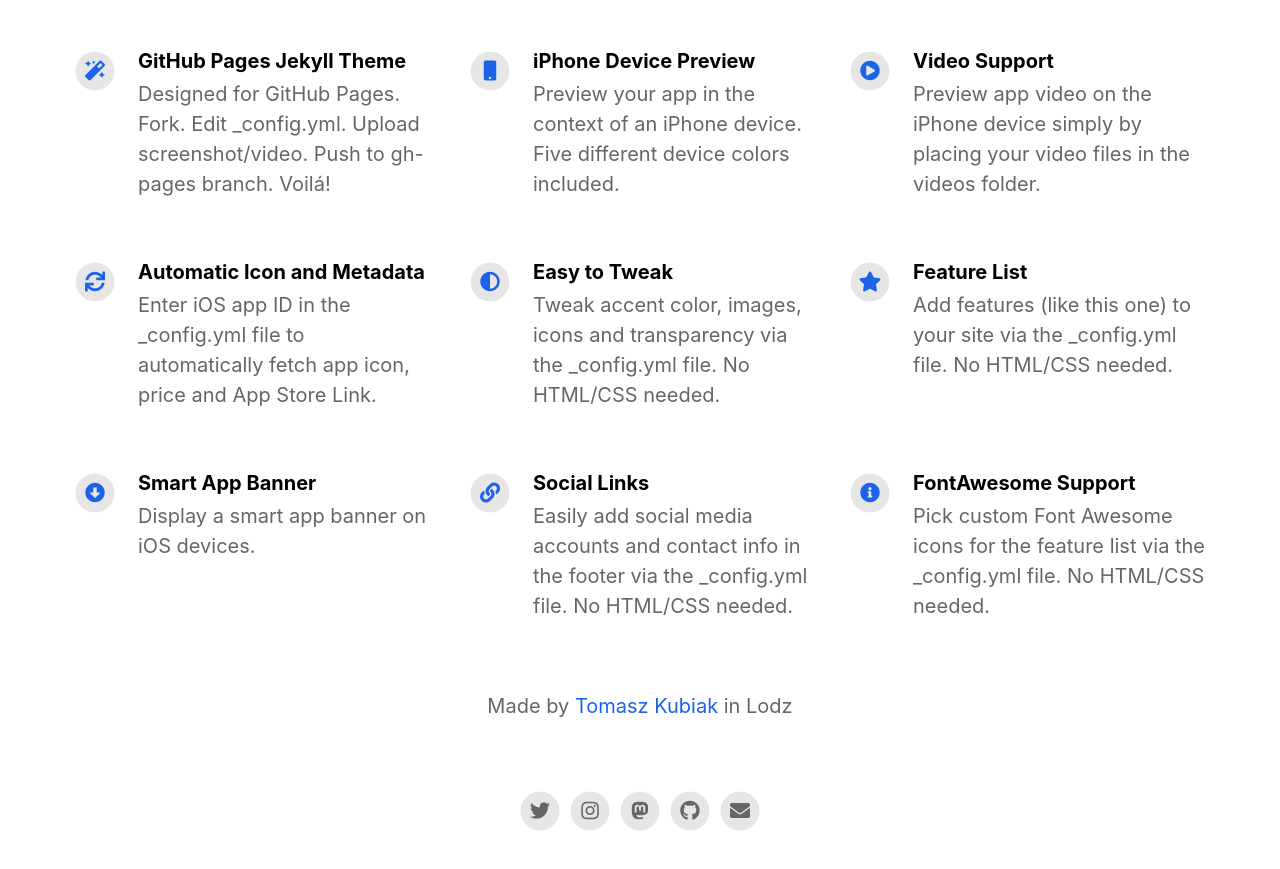
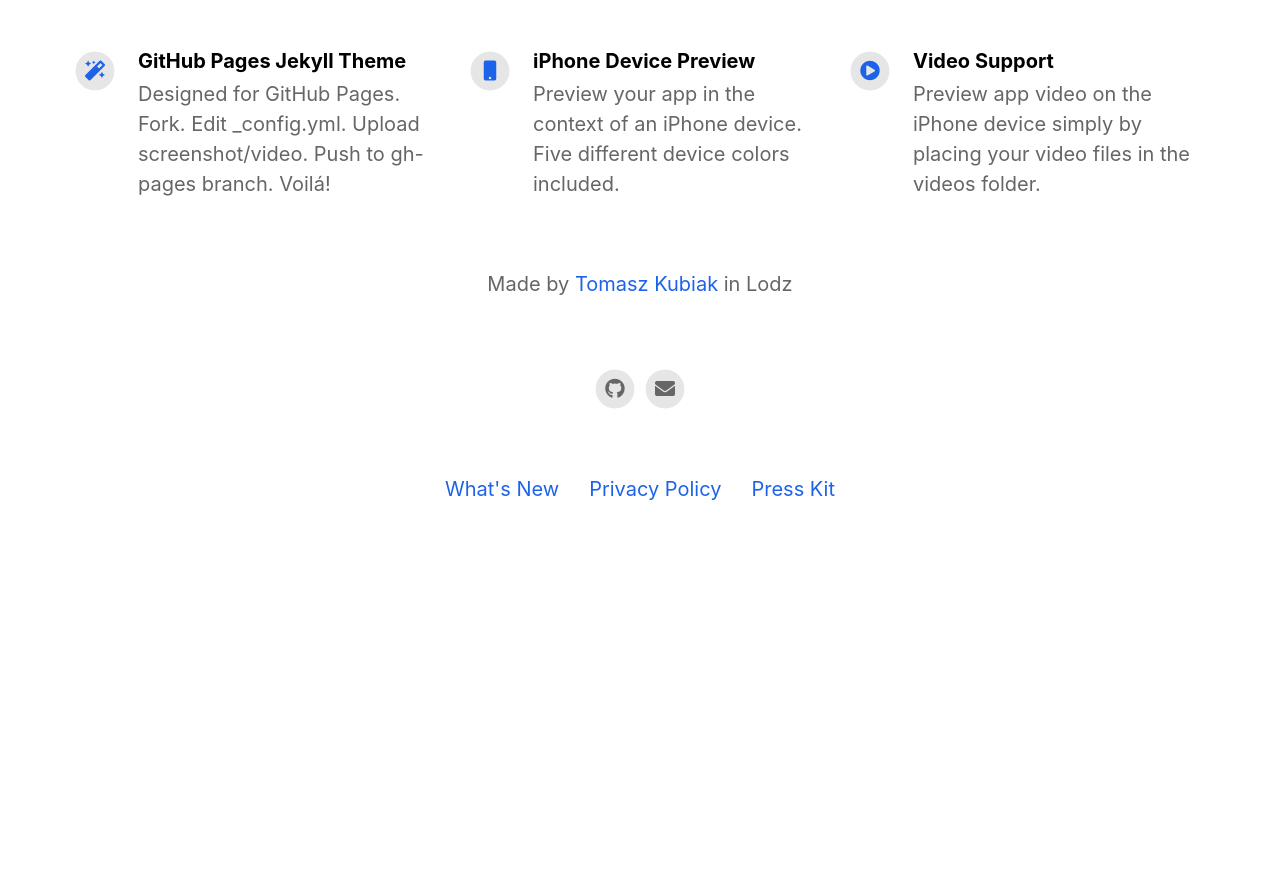
Before and after one commit to tomaskub/PunchPadPage, a Jekyll site: the page built from index.html, in a window 1280 px wide and 900 px high, scrolled down 1033 px. Shown: the top 869 px of the window. Built offline with Jekyll 4.4.1, drawn with Linux system fonts in a browser that asks for light colours; nearby versions of some CDN libraries; after the commit the page ends 1602 px from its top, so only the background shows below that.

Commit message:
Update _config.yml

```diff
--- a/_config.yml
+++ b/_config.yml
@@ -24,14 +24,7 @@ your_name                                 : Tomasz Kubiak
 your_link                                 : https://emilbaehr.com
 your_city                                 : Lodz
 email_address                             : tomasz.m.kubiak@icloud.com
-facebook_username                         :
-instagram_username                        : ebaehr
-twitter_username                          : ebaehr
 github_username                           : tomaskub
-youtube_username                          :
-mastodon_link                             : https://mastodon.social/@ebaehr
-
-
 
 # Feature List                            Edit, add or remove features to be presented.
 features                                  :
@@ -47,35 +40,6 @@ features                                  :
   - title                                 : Video Support
     description                           : Preview app video on the iPhone device simply by placing your video files in the videos folder.
     fontawesome_icon_name                 : play-circle
-
-  - title                                 : Automatic Icon and Metadata
-    description                           : Enter iOS app ID in the _config.yml file to automatically fetch app icon, price and App Store Link.
-    fontawesome_icon_name                 : sync
-
-  - title                                 : Easy to Tweak
-    description                           : Tweak accent color, images, icons and transparency via the _config.yml file. No HTML/CSS needed.
-    fontawesome_icon_name                 : adjust
-
-  - title                                 : Feature List
-    description                           : Add features (like this one) to your site via the _config.yml file. No HTML/CSS needed.
-    fontawesome_icon_name                 : star
-
-  - title                                 : Smart App Banner
-    description                           : Display a smart app banner on iOS devices.
-    fontawesome_icon_name                 : arrow-alt-circle-down
-
-  - title                                 : Social Links
-    description                           : Easily add social media accounts and contact info in the footer via the _config.yml file. No HTML/CSS needed.
-    fontawesome_icon_name                 : link
-
-  - title                                 : FontAwesome Support
-    description                           : Pick custom Font Awesome icons for the feature list via the _config.yml file. No HTML/CSS needed.
-    fontawesome_icon_name                 : info-circle
-
-  - title                                 : # New Feature Title
-    description                           : # New Feature Description
-    fontawesome_icon_name                 : # Enter Font Awesome icon name (e.g. star). Find icons on fontawesome.com/icons.
-
 
 
 # Theme Settings
```
